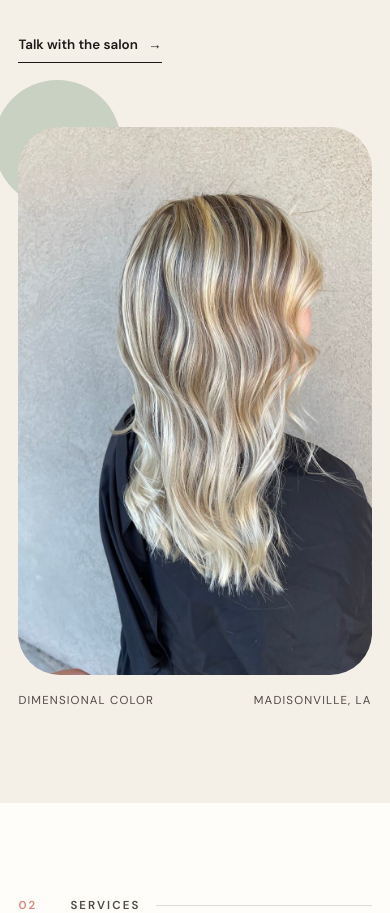
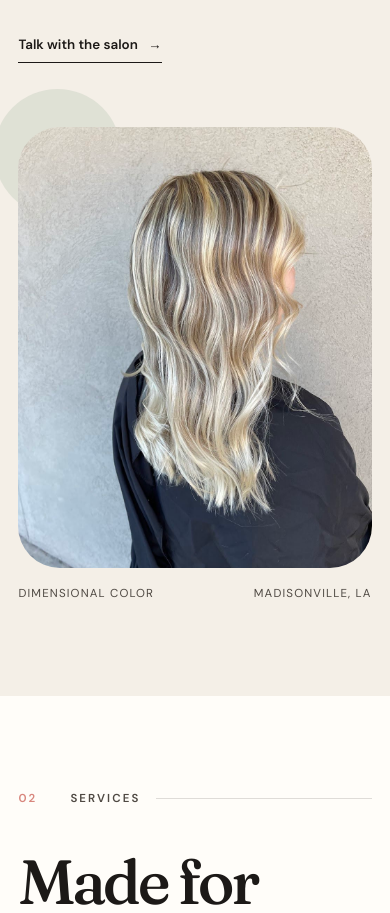
Before and after one commit to Siteboro/small-talk-salon, a Next.js app: page / in a window 390 px wide. Shown: the part 2044-2957 px from the top of the page. Built offline with nearby package versions, Linux system fonts and the light colour scheme.

Commit message:
Correct story image framing

```diff
--- a/app/globals.css
+++ b/app/globals.css
@@ -1608,3 +1608,33 @@ body.menu-open .site-header {
   from { translate: 14px 0; }
   to { translate: -14px 0; }
 }
+
+/* Preserve the portrait composition in the dimensional-color story image. */
+.story-image {
+  width: min(74vw, 960px);
+  margin-right: auto;
+  margin-left: auto;
+}
+
+.story-image img {
+  width: 100%;
+  height: auto;
+  aspect-ratio: 4 / 5;
+  object-fit: cover;
+  object-position: 50% 48%;
+}
+
+.story-image::before,
+.story-image::after {
+  opacity: 0.48;
+}
+
+@media (max-width: 760px) {
+  .story-image {
+    width: 100%;
+  }
+
+  .story-image img {
+    aspect-ratio: 4 / 5;
+  }
+}
```
